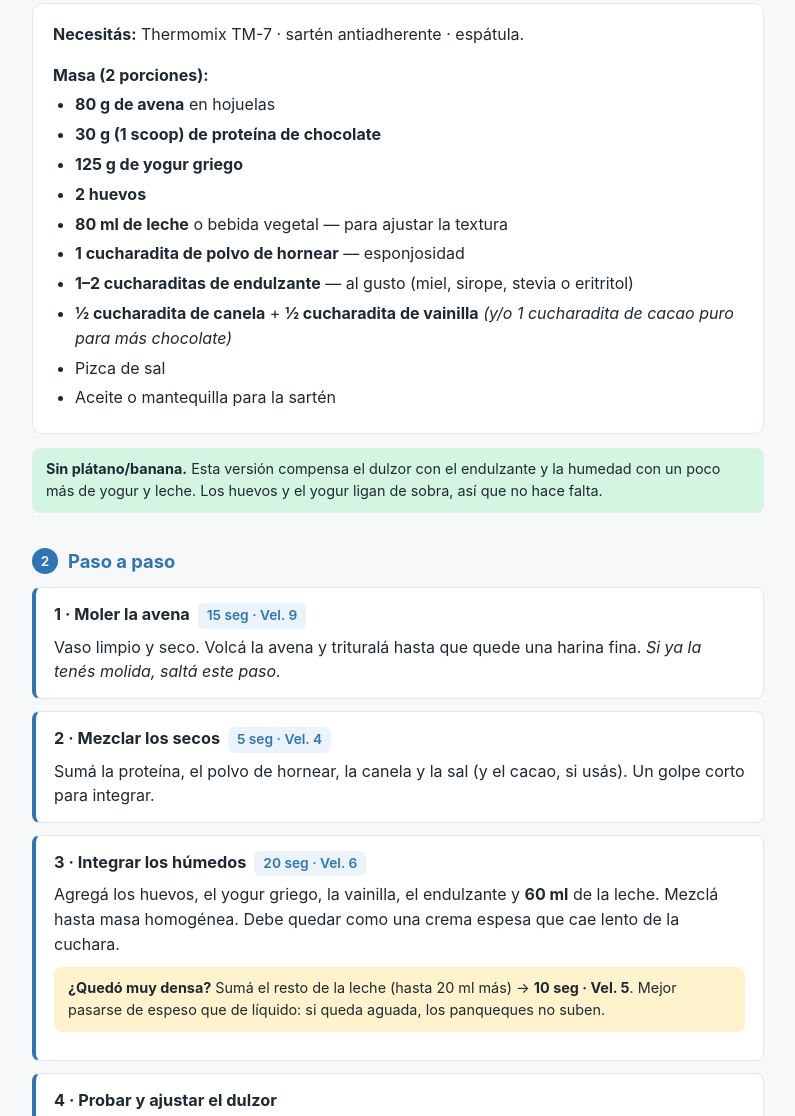
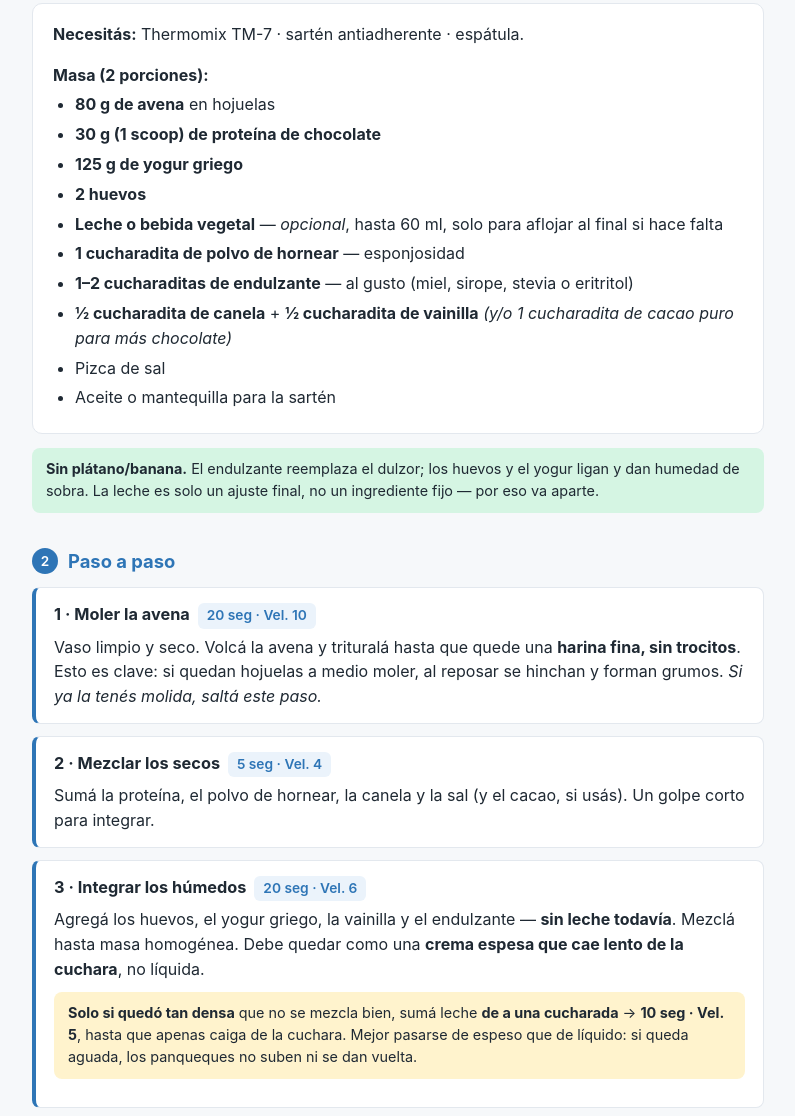
Before and after one commit to jjgrane/my-personal-repo, a plain HTML site: page docs/panqueques-proteicos-tm7.html in a window 1280 px wide. Shown: the part 229-1345 px from the top of the page, without its empty margins (242-1037 px from the left). Drawn offline with Linux system fonts and the light colour scheme.

Commit message:
Fix pancake batter: finer oat grind + milk held to the end
Prevents the liquid/lumpy outcome — grind oats to fine flour (20s/V10),
add liquids without milk, then loosen by the spoonful only if too thick.

Co-Authored-By: Claude Opus 4.8 <noreply@anthropic.com>

```diff
--- a/docs/panqueques-proteicos-tm7.html
+++ b/docs/panqueques-proteicos-tm7.html
@@ -64,7 +64,7 @@
     <li><b>30 g (1 scoop) de proteína de chocolate</b></li>
     <li><b>125 g de yogur griego</b></li>
     <li><b>2 huevos</b></li>
-    <li><b>80 ml de leche</b> o bebida vegetal — para ajustar la textura</li>
+    <li><b>Leche o bebida vegetal</b> — <i>opcional</i>, hasta 60 ml, solo para aflojar al final si hace falta</li>
     <li><b>1 cucharadita de polvo de hornear</b> — esponjosidad</li>
     <li><b>1–2 cucharaditas de endulzante</b> — al gusto (miel, sirope, stevia o eritritol)</li>
     <li><b>½ cucharadita de canela</b> + <b>½ cucharadita de vainilla</b> <i>(y/o 1 cucharadita de cacao puro para más chocolate)</i></li>
@@ -72,13 +72,13 @@
     <li>Aceite o mantequilla para la sartén</li>
   </ul>
 </div>
-<div class="note"><b>Sin plátano/banana.</b> Esta versión compensa el dulzor con el endulzante y la humedad con un poco más de yogur y leche. Los huevos y el yogur ligan de sobra, así que no hace falta.</div>
+<div class="note"><b>Sin plátano/banana.</b> El endulzante reemplaza el dulzor; los huevos y el yogur ligan y dan humedad de sobra. La leche es solo un ajuste final, no un ingrediente fijo — por eso va aparte.</div>
 
 <h2><span class="n">2</span> Paso a paso</h2>
 
 <div class="step">
-  <h3>1 · Moler la avena <span class="setting">15 seg · Vel. 9</span></h3>
-  Vaso limpio y seco. Volcá la avena y trituralá hasta que quede una harina fina. <i>Si ya la tenés molida, saltá este paso.</i>
+  <h3>1 · Moler la avena <span class="setting">20 seg · Vel. 10</span></h3>
+  Vaso limpio y seco. Volcá la avena y trituralá hasta que quede una <b>harina fina, sin trocitos</b>. Esto es clave: si quedan hojuelas a medio moler, al reposar se hinchan y forman grumos. <i>Si ya la tenés molida, saltá este paso.</i>
 </div>
 
 <div class="step">
@@ -88,8 +88,8 @@
 
 <div class="step">
   <h3>3 · Integrar los húmedos <span class="setting">20 seg · Vel. 6</span></h3>
-  Agregá los huevos, el yogur griego, la vainilla, el endulzante y <b>60 ml</b> de la leche. Mezclá hasta masa homogénea. Debe quedar como una crema espesa que cae lento de la cuchara.
-  <div class="warn" style="margin-top:10px"><b>¿Quedó muy densa?</b> Sumá el resto de la leche (hasta 20 ml más) → <b>10 seg · Vel. 5</b>. Mejor pasarse de espeso que de líquido: si queda aguada, los panqueques no suben.</div>
+  Agregá los huevos, el yogur griego, la vainilla y el endulzante — <b>sin leche todavía</b>. Mezclá hasta masa homogénea. Debe quedar como una <b>crema espesa que cae lento de la cuchara</b>, no líquida.
+  <div class="warn" style="margin-top:10px"><b>Solo si quedó tan densa</b> que no se mezcla bien, sumá leche <b>de a una cucharada</b> → <b>10 seg · Vel. 5</b>, hasta que apenas caiga de la cuchara. Mejor pasarse de espeso que de líquido: si queda aguada, los panqueques no suben ni se dan vuelta.</div>
 </div>
 
 <div class="step">
@@ -112,10 +112,10 @@
 <h2><span class="n">3</span> Referencia rápida</h2>
 <table>
   <tr><th>Paso</th><th>Setting TM-7</th><th>Tiempo</th></tr>
-  <tr><td>Moler avena</td><td>Vel. 9</td><td>15 seg</td></tr>
+  <tr><td>Moler avena</td><td>Vel. 10</td><td>20 seg</td></tr>
   <tr><td>Mezclar secos</td><td>Vel. 4</td><td>5 seg</td></tr>
   <tr><td>Integrar húmedos</td><td>Vel. 6</td><td>20 seg</td></tr>
-  <tr><td>Ajustar textura</td><td>Vel. 5</td><td>10 seg</td></tr>
+  <tr><td>Ajustar textura <i>(solo si hace falta)</i></td><td>Vel. 5</td><td>10 seg</td></tr>
   <tr><td>Reposo</td><td>—</td><td>5–10 min</td></tr>
   <tr><td>Cocción</td><td>sartén · fuego medio</td><td>~2 min/lado</td></tr>
 </table>
```
